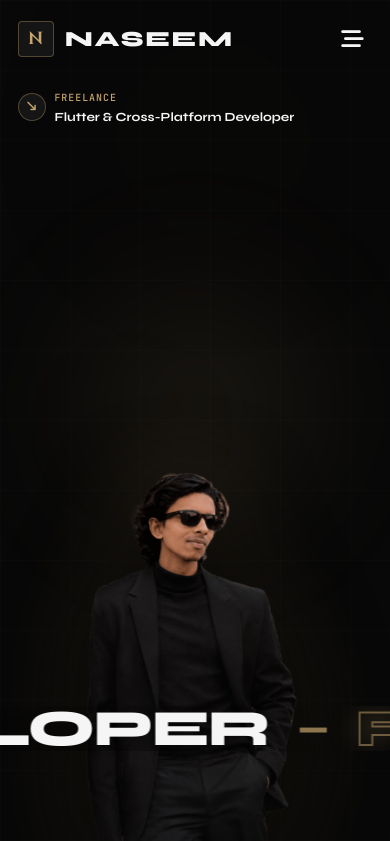
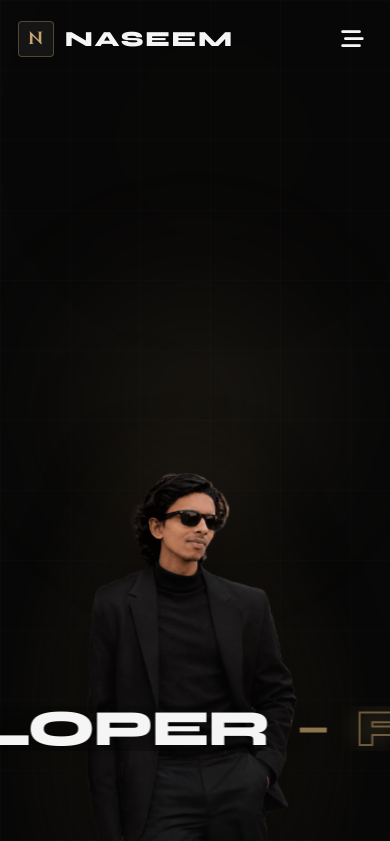
Before and after one commit to muhammednaseemtk/portfolio, a website: page index.html in a window 390 px wide. Shown: the top 841 px of the page. Drawn offline with nearby package versions, Linux system fonts and the light colour scheme.

Commit message:
remove hero role side peripheral information and associated animations

```diff
--- a/index.html
+++ b/index.html
@@ -165,19 +165,6 @@
         </picture>
       </div>
 
-      <!-- 4. Side Peripheral Information (Dark Luxury Theme) -->
-      <div class="hero-details-layer">
-        <!-- Right Side: Directional Arrow & Developer Role -->
-        <div class="hero-meta-right-role">
-          <div class="role-arrow-circle">
-            <i class="fa-solid fa-arrow-down-long hero-role-arrow"></i>
-          </div>
-          <div class="role-text-col">
-            <span class="role-sub">Freelance</span>
-            <span class="role-main">Flutter & Cross-Platform Developer</span>
-          </div>
-        </div>
-      </div>
     </section>
 
     <!-- ========================================================================
--- a/protfolio.css
+++ b/protfolio.css
@@ -667,75 +667,6 @@ h6 {
   opacity: 0.7;
 }
 
-/* Layer 4: Side Peripheral Information (Dark Luxury Theme) */
-.hero-details-layer {
-  position: absolute;
-  inset: 0;
-  z-index: 4;
-  pointer-events: none;
-}
-
-/* Right Side: Directional Arrow & Developer Role */
-.hero-meta-right-role {
-  position: absolute;
-  right: clamp(1.5rem, 4vw, 4.5rem);
-  top: 52%;
-  transform: translateY(-50%);
-  display: flex;
-  align-items: center;
-  gap: 0.85rem;
-  pointer-events: auto;
-  text-align: left;
-}
-
-.role-arrow-circle {
-  width: 40px;
-  height: 40px;
-  border-radius: 50%;
-  border: 1px solid var(--border-gold);
-  background: var(--bg-card);
-  display: flex;
-  align-items: center;
-  justify-content: center;
-  font-size: 1rem;
-  color: var(--accent-gold);
-  transition: transform var(--transition-normal), border-color var(--transition-normal), box-shadow var(--transition-normal);
-}
-
-.hero-meta-right-role:hover .role-arrow-circle {
-  transform: rotate(45deg);
-  border-color: var(--accent-gold);
-  box-shadow: 0 0 20px rgba(197, 164, 109, 0.3);
-}
-
-.hero-role-arrow {
-  transform: rotate(-45deg);
-  display: inline-block;
-}
-
-.role-text-col {
-  display: flex;
-  flex-direction: column;
-  gap: 0.15rem;
-}
-
-.role-sub {
-  font-family: var(--font-mono);
-  font-size: 0.74rem;
-  text-transform: uppercase;
-  letter-spacing: 0.1em;
-  color: var(--accent-gold);
-  font-weight: 500;
-}
-
-.role-main {
-  font-family: var(--font-display);
-  font-size: 1.05rem;
-  font-weight: 700;
-  color: var(--text-primary);
-  line-height: 1.25;
-}
-
 /* Bottom Center: Scroll Indicator */
 .hero-scroll-indicator {
   position: absolute;
@@ -2095,10 +2026,6 @@ textarea.form-control {
     font-size: clamp(5rem, 14vw, 10rem);
     gap: 2.5rem;
     padding-right: 2.5rem;
-  }
-
-  .hero-meta-right-role {
-    right: 2rem;
   }
 
   .about-grid {
@@ -2534,29 +2461,6 @@ html.lenis, html.lenis body {
     bottom: 11vh;
   }
 
-  .hero-meta-right-role {
-    left: 1.15rem;
-    right: auto;
-    top: calc(var(--header-height) + 0.6rem);
-    bottom: auto;
-    transform: none;
-    gap: 0.5rem;
-  }
-
-  .role-arrow-circle {
-    width: 28px;
-    height: 28px;
-    font-size: 0.72rem;
-  }
-
-  .role-sub {
-    font-size: 0.62rem;
-  }
-
-  .role-main {
-    font-size: 0.78rem;
-  }
-
   .about-narrative {
     padding: 1.85rem;
   }
--- a/protfolio.js
+++ b/protfolio.js
@@ -155,7 +155,6 @@ function initHeroCinematicScroll() {
   const heroSection = document.getElementById('home');
   const portraitStage = document.getElementById('hero-portrait-stage');
   const portraitImg = document.getElementById('hero-center-portrait-img');
-  const sideDetails = document.querySelectorAll('.hero-meta-right-role');
   const marqueeTrack = document.getElementById('hero-marquee-track');
 
   if (!heroSection) return;
@@ -180,18 +179,7 @@ function initHeroCinematicScroll() {
       }
     });
 
-    // A. Supporting side and top details fade out smoothly in the first 25% of scroll
-    if (sideDetails.length) {
-      heroTl.to(sideDetails, {
-        opacity: 0,
-        y: -24,
-        stagger: 0.02,
-        ease: 'power2.in',
-        duration: 0.25
-      }, 0);
-    }
-
-    // B. Portrait cutout scales up slightly and shifts down with smooth parallax
+    // A. Portrait cutout scales up slightly and shifts down with smooth parallax
     if (portraitStage) {
       heroTl.to(portraitStage, {
         yPercent: 14,
```
